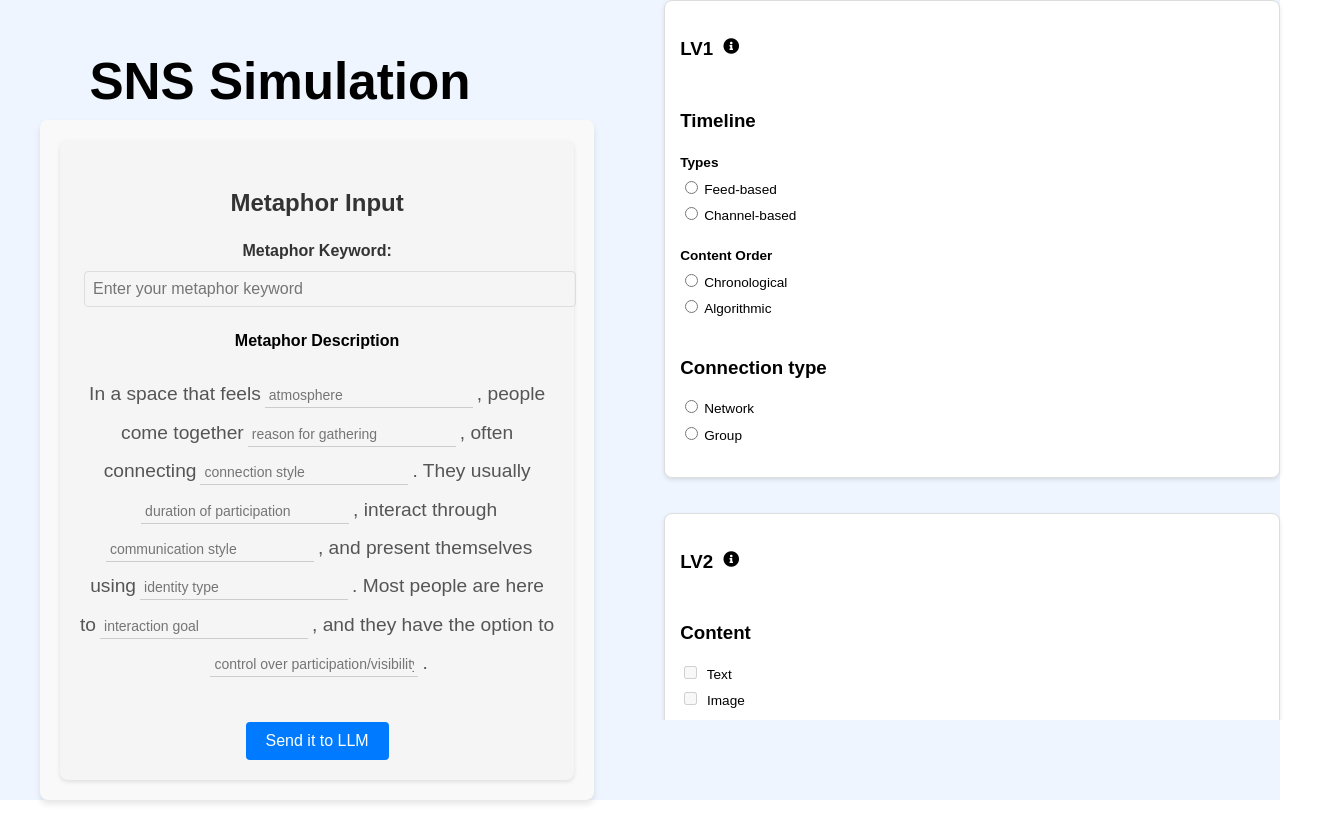
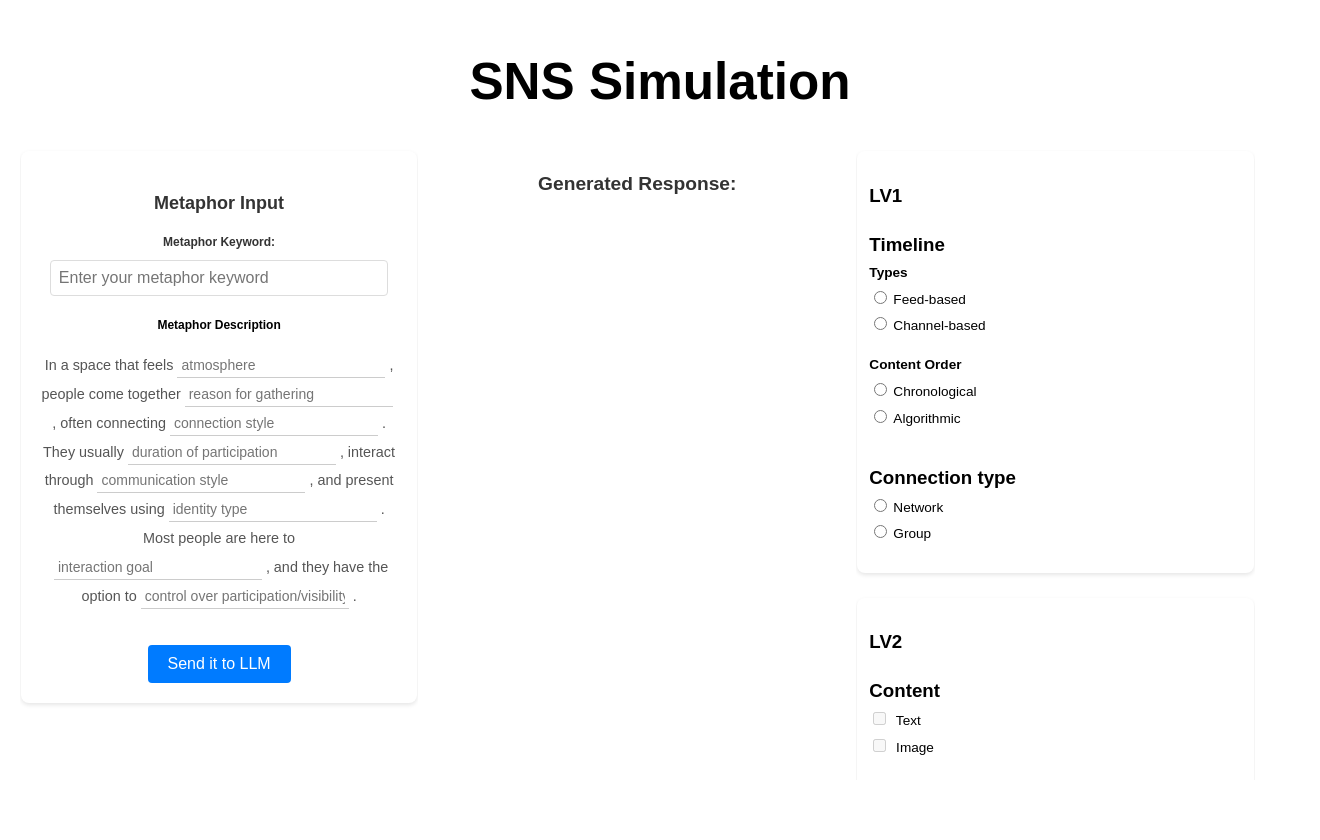
Before and after one commit to marticodes/SNSsimulation, a React (Vite) app: page / in a window 1280 px wide. Shown: the whole page, 1320 px wide, since content can reach past the window. After the commit the page ends 800 px from the top, so only its background shows below. Built offline with nearby package versions, Linux system fonts and the light colour scheme.

Commit message:
fixed look

```diff
--- a/src/App.css
+++ b/src/App.css
@@ -1,24 +1,23 @@
 html, body {
   margin: 0;
   padding: 0;
-  height: 100%;
-  width: 100%;
+  height: 99%;
+  width: 99%;
 }
 
 body {
   font-family: Arial, sans-serif;
-  background-color: #eef5ff;
   color: #000000;
   display: flex;
   justify-content: center;
   align-items: center;
-  overflow-y: auto;
+  overflow: hidden;
 }
 
 .App {
   text-align: center;
   width: 100%;
-  min-height: 100vh;
+  height: 100vh;
   display: flex;
   flex-direction: column;
   position: relative;
@@ -30,31 +29,60 @@ body {
   width: 100%;
   position: fixed;
   top: 0;
-  left: -380px;
+  left: 0;
   z-index: 100;
 }
 
 main {
+  display: flex; /* Arrange columns horizontally */
+  gap: 20px; /* Space between columns */
+  width: 100%;
+  height: calc(100vh - 80px); /* Full height minus header height */
+  margin-top: 80px; /* Adjust for fixed header */
+  padding: 20px;
+  overflow: hidden; /* Prevent scrolling on the main container */
+}
+
+.metaphor-section,
+.llm-response,
+.panels-container {
+  flex: 1; /* Equal width for all columns */
   display: flex;
-  flex-direction: row;
-  padding: 20px;
-  gap: 30px;
-  width: 100%;
-  overflow-y: auto;
+  flex-direction: column; /* Ensure content flows top to bottom */
+  padding: 1px;
+  overflow-y: auto; /* Independent scrolling for each column */
 }
 
 .metaphor-section {
-  width: 90%;
-  max-width: 800px;
-  padding: 20px;
-  border-radius: 8px;
+  font-size: 0.75em; /* Reduce text size in the first column */
+}
+
+.llm-response {
+  background-color: #ffffff;
+  margin-top: 50px;
+}
+
+.llm-response h3 {
+  color: #333;
+  margin-bottom: 10px;
+  font-size: 1.2em;
+}
+
+.response-content {
+  white-space: pre-wrap;
+  line-height: 1.6;
+  border-radius: 6px;
+  color: #444;
+  font-size: 0.8em;
+  padding: 10px;
 }
 
 .panels-container {
   display: flex;
   flex-direction: column;
-  gap: 20px;
-  padding: 20px;
+  gap: 10px;
+  margin-top: 50px;
+  margin-right: 20px;
   max-height: calc(100vh - 100px);
   overflow-y: auto;
 }
@@ -69,16 +97,15 @@ main {
   flex-direction: column; /* Ensures the title is treated as the top item */
 }
 
-
 .panel h3 {
-  margin-bottom: 15px; /* Add some spacing below the title */
+  margin-bottom: 1px;
   text-align: left;
 }
 
 .panel-header {
   display: flex;
   justify-content: space-between;
-  margin-bottom: 15px;
+  margin-bottom: 1px;
 }
 
 .title-and-icon {
@@ -113,185 +140,6 @@ main {
   padding: 4px 8px;
 }
 
-@media (max-width: 1200px) {
-  main {
-    flex-direction: column;
-  }
-
-  .metaphor-section,
-  .panels-container {
-    width: 100%;
-    max-width: none;
-  }
-}
-
-.app-container {
-  width: 90%;
-  max-width: 1200px;
-  background-color: #ffffff;
-  border-radius: 10px;
-  box-shadow: 0 4px 6px rgba(0, 0, 0, 0.1);
-  display: flex;
-  overflow: hidden;
-  gap: 20px; /* Add spacing between the panels */
-  display: flex;
-  min-height: 100vh; /* Allows content taller than the viewport */
-}
-
-.right-panel, .left-panel {
-  overflow-y: auto; /* Allows independent scrolling for panels */
-}
-
-.left-panel {
-  width: 68%; /* Slightly reduce width to balance the gap */
-  padding: 30px; /* Add more padding for breathing space */
-  display: flex;
-  flex-direction: column;
-  gap: 20px;
-  border-right: 1px solid #ddd;
-  overflow: auto; /* Allow scrolling if content overflows */
-}
-
-.right-panel {
-  width: 30%; /* Adjust width */
-  padding: 30px; /* Add consistent padding */
-  display: flex;
-  flex-direction: column;
-  gap: 20px;
-  background-color: #f9f9f9;
-}
-
-.chat-container {
-  flex: 1;
-  display: flex;
-  flex-direction: column;
-  gap: 20px; /* Increase gap for better spacing between elements */
-}
-
-.header {
-  text-align: center;
-}
-
-.chat-response {
-  background-color: #f0f0f0;
-  border-radius: 10px;
-  padding: 15px;
-}
-
-.chat-input {
-  width: 100%;
-  min-height: 60px;
-  padding: 10px;
-  border: 1px solid #ddd;
-  border-radius: 5px;
-  font-size: 14px;
-  background-color: #ffffff;
-}
-
-.send-button {
-  align-self: flex-start;
-  background-color: #007bff;
-  color: white;
-  padding: 10px 20px;
-  border: none;
-  border-radius: 5px;
-  cursor: pointer;
-}
-
-.send-button:hover {
-  background-color: #0056b3;
-}
-
-.settings-panel h3 {
-  margin-bottom: 10px;
-}
-
-.item {
-  margin-bottom: 15px;
-}
-
-.item label {
-  font-weight: bold;
-  display: block;
-  margin-bottom: 5px;
-}
-
-.radio-group {
-  display: flex;
-  flex-direction: column;
-  gap: 5px;
-}
-
-.left-panel {
-  flex: 1;
-  background-color: #f4f4f4;
-  padding: 20px;
-  overflow-y: auto;
-}
-
-.right-panel {
-  flex: 1;
-  background-color: #ffffff;
-  padding: 20px;
-  display: flex;
-  justify-content: center;
-  align-items: flex-start;
-  overflow-y: auto;
-}
-
-.panels-container {
-  display: flex;
-  flex-direction: column; /* For vertical stacking */
-  gap: 20px;
-  width: 100%; /* Or set a specific width if needed */
-}
-
-.panel {
-  border: 1px solid #ddd;
-  border-radius: 8px;
-  padding: 15px;
-  background-color: #fff;
-  box-shadow: 0 2px 4px rgba(0, 0, 0, 0.1);
-}
-
-.panel-header {
-  display: flex;
-  justify-content: space-between;
-  align-items: center;
-  margin-bottom: 10px;
-}
-
-.title-and-icon {
-  display: flex;
-  align-items: center;
-  gap: 10px;
-}
-
-.info-icon {
-  position: relative;
-}
-
-.info-tooltip {
-  visibility: hidden;
-  background-color: #555;
-  color: #fff;
-  text-align: center;
-  border-radius: 4px;
-  padding: 5px;
-  position: absolute;
-  z-index: 1;
-  bottom: 125%; /* Position tooltip above the icon */
-  left: 50%;
-  margin-left: -60px;
-  opacity: 0;
-  transition: opacity 0.3s;
-}
-
-.info-icon:hover .info-tooltip {
-  visibility: visible;
-  opacity: 1;
-}
-
 .loading-message {
   margin: 20px 0;
   padding: 15px;
@@ -301,28 +149,15 @@ main {
   font-style: italic;
 }
 
-.llm-response {
-  margin-top: 30px;
-  padding: 20px;
-  background-color: white;
-  border-radius: 8px;
-  box-shadow: 0 2px 4px rgba(0, 0, 0, 0.1);
-  text-align: left;
+@media (max-width: 1200px) {
+  main {
+    flex-direction: column; /* Stack sections vertically on smaller screens */
+  }
+
+  .metaphor-section,
+  .llm-response,
+  .panels-container {
+    width: 100%;
+    max-width: none;
+  }
 }
-
-.llm-response h3 {
-  color: #333;
-  margin-bottom: 15px;
-  font-size: 1.2em;
-}
-
-.response-content {
-  white-space: pre-wrap;
-  line-height: 1.6;
-  color: #444;
-  font-size: 1em;
-  padding: 10px;
-  background-color: #f8f9fa;
-  border-radius: 4px;
-  border: 1px solid #e9ecef;
-}
--- a/src/App.jsx
+++ b/src/App.jsx
@@ -108,14 +108,12 @@ function App() {
               Processing your metaphor...
             </div>
           )}
-          {llmResponse && (
-            <div className="llm-response">
-              <h3>Generated Features:</h3>
+        </div>
+        <div className="llm-response">
+              <h3>Generated Response:</h3>
               <div className="response-content">
                 {llmResponse}
               </div>
-            </div>
-          )}
         </div>
         <div className="panels-container">
           <PanelLV1 onSelectionChange={handleSelectionChange} />
--- a/src/components/PanelLV1.jsx
+++ b/src/components/PanelLV1.jsx
@@ -25,10 +25,6 @@ function PanelLV1({ onSelectionChange }) {
       <div className="panel-header">
         <div className="title-and-icon">
           <h3>LV1</h3>
-          <div className="info-icon">
-            <span className="info-tooltip">LV0 is about... ADD</span>
-            <i className="fas fa-info-circle"></i>
-          </div>
         </div>
       </div>
       <h3>Timeline</h3>
--- a/src/components/PanelLV2.jsx
+++ b/src/components/PanelLV2.jsx
@@ -6,10 +6,6 @@ function PanelLV2() {
       <div className="panel-header">
         <div className="title-and-icon">
           <h3>LV2</h3>
-          <div className="info-icon">
-            <span className="info-tooltip">LV2 is about.....</span>
-            <i className="fas fa-info-circle"></i>
-          </div>
         </div>
       </div>
 
--- a/src/components/PanelLV3.jsx
+++ b/src/components/PanelLV3.jsx
@@ -6,10 +6,6 @@ function PanelLV3({ selectedConnection }) {
       <div className="panel-header">
         <div className="title-and-icon">
           <h3>LV3</h3>
-          <div className="info-icon">
-            <span className="info-tooltip">L3 is about...</span>
-            <i className="fas fa-info-circle"></i>
-          </div>
         </div>
       </div>
 
--- a/src/ver4.css
+++ b/src/ver4.css
@@ -1,16 +1,12 @@
 .metaphor-prompt-container {
     max-width: 800px;
-    margin-top: 120px;
-    padding: 20px;
-    background-color: #f9f9f9;
-    border-radius: 8px;
-    box-shadow: 0 4px 6px rgba(0, 0, 0, 0.1);
+    margin-top: 50px;
   }
 
   .metaphor-form {
     font-family: "Arial", sans-serif;
     line-height: 1.6;
-    background-color: #f5f5f5;
+    background-color: #ffffff;
     padding: 20px;
     border-radius: 8px;
     box-shadow: 0 2px 4px rgba(0, 0, 0, 0.1);
@@ -40,7 +36,7 @@
   }
 
   .metaphor-keyword input {
-    width: 100%;
+    width: 90%;
     padding: 8px;
     border: 1px solid #ddd;
     border-radius: 4px;
```
